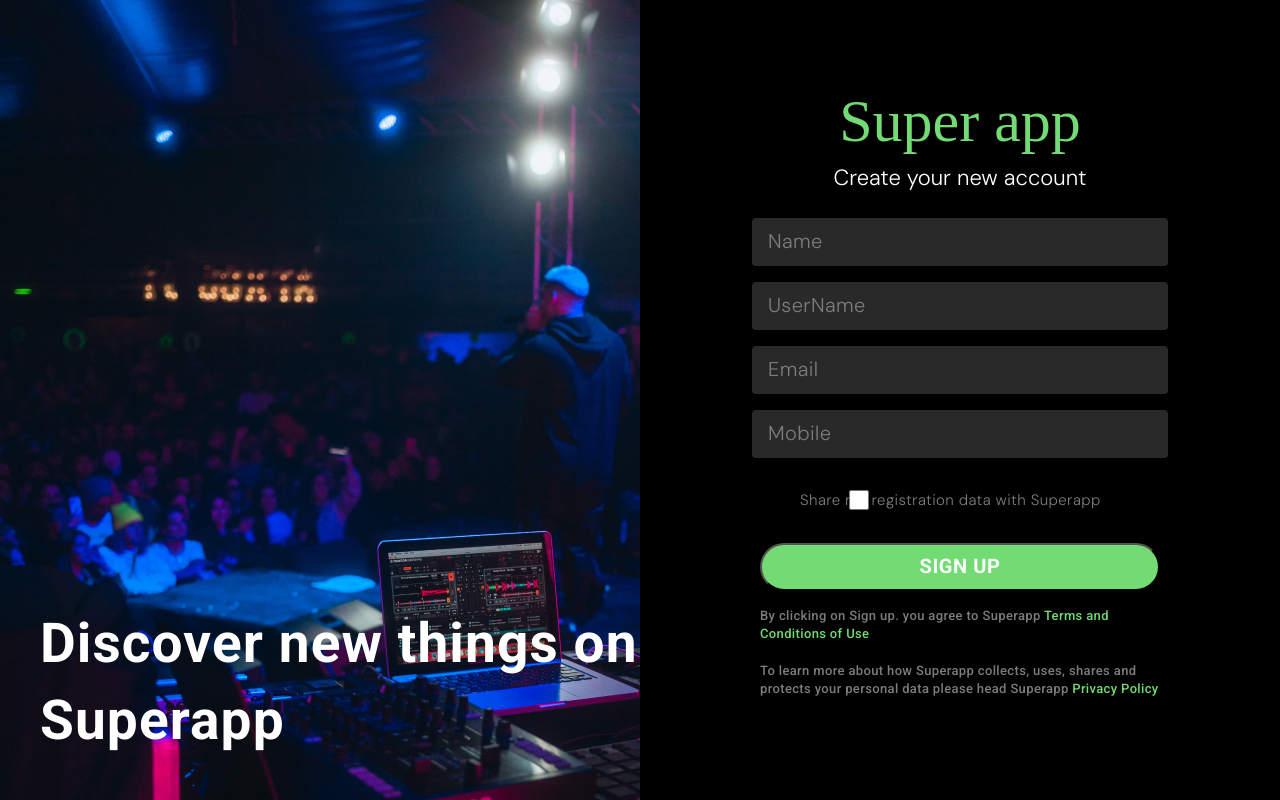
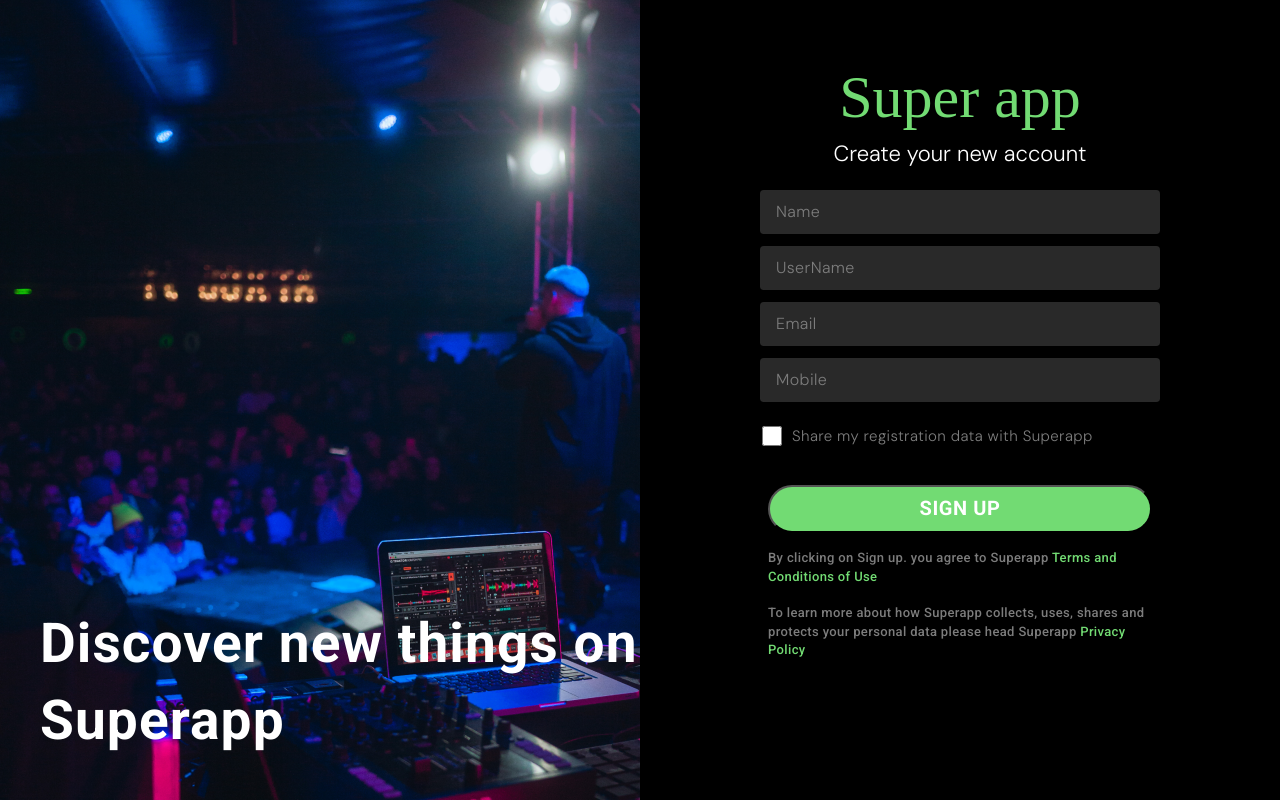
Before and after one commit to Pradeeppk7/superapp, a React (Create React App) app: page / in a window 1280 px wide. Built offline with nearby package versions, Linux system fonts and the light colour scheme; a web font is replaced by a local one.

Commit message:
Form validation added

```diff
--- a/src/components/formregister.css
+++ b/src/components/formregister.css
@@ -6,6 +6,17 @@
   font-weight: 400;
   line-height: 139.688%; /* 93.591px */
 }
+#checkboxerror{
+  align-self: start;
+  margin-top: .8vh;
+}
+h1{
+  color: #72db73;
+}
+.inputerror{
+  color: red;
+  font-size: 1.8vh;
+}
 .subheading {
   color: #fff;
   font-family: DM Sans;
@@ -13,33 +24,40 @@
   font-style: normal;
   font-weight: 400;
   line-height: 139.688%; /* 34.922px */
-  margin-bottom: 2vh;
+  margin-bottom: 1vh;
 }
 .formcomponent {
   background-color: #000;
-  padding-top: 10vh;
+  padding-top: 7vh;
   display: flex;
   flex-direction: column;
   justify-content: center;
   align-items: center;
   position: relative;
+  max-height: 90vh;
+  width: 48vh;
 }
 
 input {
   border-radius: 3.816px;
   background: #292929;
-  font-size: 20.033px;
-  width: 50vh;
-  height: 6vh;
+  font-size: 16px;
+  width: 48vh;
+  height: 5.5vh;
   color: #fff;
   padding-left: 2vh;
-  margin: 1vh;
-  border: none;
+  margin-top: 1.5vh;
+  border:none;
 }
+.redbox{
+  border: 1px solid red !important;
+
+}
+
 ::placeholder {
   color: #7c7c7c;
   font-family: DM Sans;
-  font-size: 20.033px;
+  font-size: 16px;
   font-style: normal;
   font-weight: 400;
   line-height: 139.688%; /* 27.984px */
@@ -50,15 +68,15 @@ input {
   margin: 0 !important;
   padding: 0;
   position: absolute;
-  left: 3%;
+  left: -49%;
 }
 .checkcontent {
-  width: 50vh;
+  width: 48vh;
   display: flex;
   justify-content: flex-start;
   margin-top: 3vh;
   & label {
-    margin-left: 5vh;
+    margin-left: 3vh;
     color: #7c7c7c;
     font-family: DM Sans;
     font-size: 15.033px;
@@ -73,7 +91,7 @@ input {
 #btnsignup {
   border-radius: 28px;
   background: #72db73;
-  width: 50vh;
+  width: 48vh;
   height: 6vh;
   flex-shrink: 0;
   margin-top: 4vh;
@@ -90,7 +108,7 @@ input {
   color: #7c7c7c;
   font-family: Roboto;
   font-size: 13px;
-  width: 50vh;
+  width: 48vh;
   font-style: normal;
   font-weight: 500;
   line-height: 141.7%; /* 25.506px */
--- a/src/components/formregister.js
+++ b/src/components/formregister.js
@@ -1,4 +1,5 @@
-import React from 'react';
+import React, { useState } from 'react';
+
 import './formregister.css';
 // #region constants
 
@@ -19,20 +20,159 @@ const defaultProps = {};
 /**
  *
  */
-const formregister = () => {
+const Formregister = () => {
+  let Errors = {
+    name: '',
+    username: '',
+    email: '',
+    mobile: '',
+    checkbox: '',
+  };
+  let initialValues = {
+    name: '',
+    username: '',
+    email: '',
+    mobile: 0,
+    ischeck: false,
+  };
+  let [isError, setErrors] = useState(false);
+  let [userValues, setUservalue] = useState(initialValues);
+  let [userErrors, setUsererrors] = useState(Errors);
+
+  function validationCheck(e) {
+    if (e.target.placeholder === 'Name') {
+      if (e.target.value === '') {
+        setUsererrors({ ...userErrors, name: 'Field is required' });
+      } else if (e.target.value.length < 3) {
+        setUsererrors({ ...userErrors, name: 'Please fill the valid Name' });
+      } else {
+        setUsererrors({ ...userErrors, name: '' });
+      }
+    } else if (e.target.placeholder === 'UserName') {
+      if (e.target.value === '') {
+        setUsererrors({ ...userErrors, username: 'Field is required' });
+      } else if (e.target.value.length < 3) {
+        setUsererrors({
+          ...userErrors,
+          username: 'Please fill the valid Username',
+        });
+      } else {
+        setUsererrors({ ...userErrors, username: '' });
+      }
+    } else if (e.target.placeholder === 'Email') {
+      if (e.target.value === '') {
+        setUsererrors({ ...userErrors, email: 'Field is required' });
+      } else if (!/\S+@\S+\.\S+/.test(e.target.value)) {
+        setUsererrors({ ...userErrors, email: 'Please fill the valid Email' });
+      } else {
+        setUsererrors({ ...userErrors, email: '' });
+      }
+    } else if (e.target.placeholder === 'Mobile') {
+      console.log(e.target.placeholder);
+
+      if (e.target.value === '') {
+        setUsererrors({ ...userErrors, mobile: 'Field is required' });
+      } else if (!e.target.value.match('[0-9]{10}')) {
+        setUsererrors({
+          ...userErrors,
+          mobile: 'Please fill the valid Number',
+        });
+      } else {
+        setUsererrors({ ...userErrors, mobile: '' });
+      }
+    }
+  }
+  function checkboxvalidationandset(e) {
+    setUservalue({ ...userValues, ischeck: e.target.checked });
+    if (e.target.checked) {
+      setUsererrors({ ...userErrors, checkbox: '' });
+    } else {
+      setUsererrors({
+        ...userErrors,
+        checkbox: 'Check this box if you want to proceed',
+      });
+    }
+  }
+
+  function dataHandle(e) {
+    e.preventDefault();
+    if (
+      userValues.name !== '' &&
+      userValues.email !== '' &&
+      userValues.mobile !== 0 &&
+      userValues.ischeck !== false &&
+      userValues.username !== '' &&
+      userErrors.name === '' &&
+      userErrors.email === '' &&
+      userErrors.mobile === '' &&
+      userErrors.checkbox === '' &&
+      userErrors.username === ''
+    ) {
+      setErrors(false);
+    } else {
+      setErrors(true);
+    }
+
+  }
+
+
   return (
     <div className="formcomponent">
       <h1 className="heading">Super app</h1>
       <p className="subheading">Create your new account</p>
-      <input type="text" placeholder="Name" />
-      <input type="text" placeholder="UserName" />
-      <input type="email" placeholder="Email" />
-      <input type="number" placeholder="Mobile" />
+      <input
+        type="text"
+        placeholder="Name"
+        onChange={(e) => setUservalue({ ...userValues, name: e.target.value })}
+        onBlur={validationCheck}
+        className={userErrors.name.length > 0 ? 'redbox' : 'normal'}
+      />
+      <span className="inputerror">{userErrors.name}</span>
+      <input
+        type="text"
+        placeholder="UserName"
+        onChange={(e) =>
+          setUservalue({ ...userValues, username: e.target.value })
+        }
+        className={userErrors.username.length > 0 ? 'redbox' : 'normal'}
+        onBlur={validationCheck}
+      />
+      <span className="inputerror">{userErrors.username}</span>
+      <input
+        type="email"
+        placeholder="Email"
+        className={userErrors.email.length > 0 ? 'redbox' : 'normal'}
+        onChange={(e) => setUservalue({ ...userValues, email: e.target.value })}
+        onBlur={validationCheck}
+      />
+      <span className="inputerror">{userErrors.email}</span>
+      <input
+        type="number"
+        placeholder="Mobile"
+        className={userErrors.mobile.length > 0 ? 'redbox' : 'normal'}
+        onChange={(e) =>
+          setUservalue({ ...userValues, mobile: e.target.value })
+        }
+        onBlur={validationCheck}
+      />
+      <span className="inputerror">{userErrors.mobile}</span>
       <div className="checkcontent">
-        <input className="checkbox" id="check" name="check" type="checkbox" />
+        <input
+          className="checkbox"
+          id="check"
+          value={userValues.ischeck}
+          name="check"
+          type="checkbox"
+          onChange={checkboxvalidationandset}
+        />
         <label htmlFor="check">Share my registration data with Superapp</label>
       </div>
-      <button id="btnsignup">SIGN UP</button>
+      <span className="inputerror" id="checkboxerror">
+        {userErrors.checkbox}
+      </span>
+      <button onClick={dataHandle} id="btnsignup">
+        SIGN UP
+      </button>
       <p className="declaration">
         By clicking on Sign up. you agree to Superapp{' '}
         <span className="greentext"> Terms and Conditions of Use </span>
@@ -46,7 +186,7 @@ const formregister = () => {
   );
 };
 
-formregister.defaultProps = defaultProps;
+Formregister.defaultProps = defaultProps;
 // #endregion
 
-export default formregister;
+export default Formregister;
--- a/src/pages/FormPage.css
+++ b/src/pages/FormPage.css
@@ -28,6 +28,7 @@
   max-height: 100vh;
   position: relative;
   & .forms{
-    margin:auto ;
+    display: flex;
+    justify-content: center;
   }
 }
```
